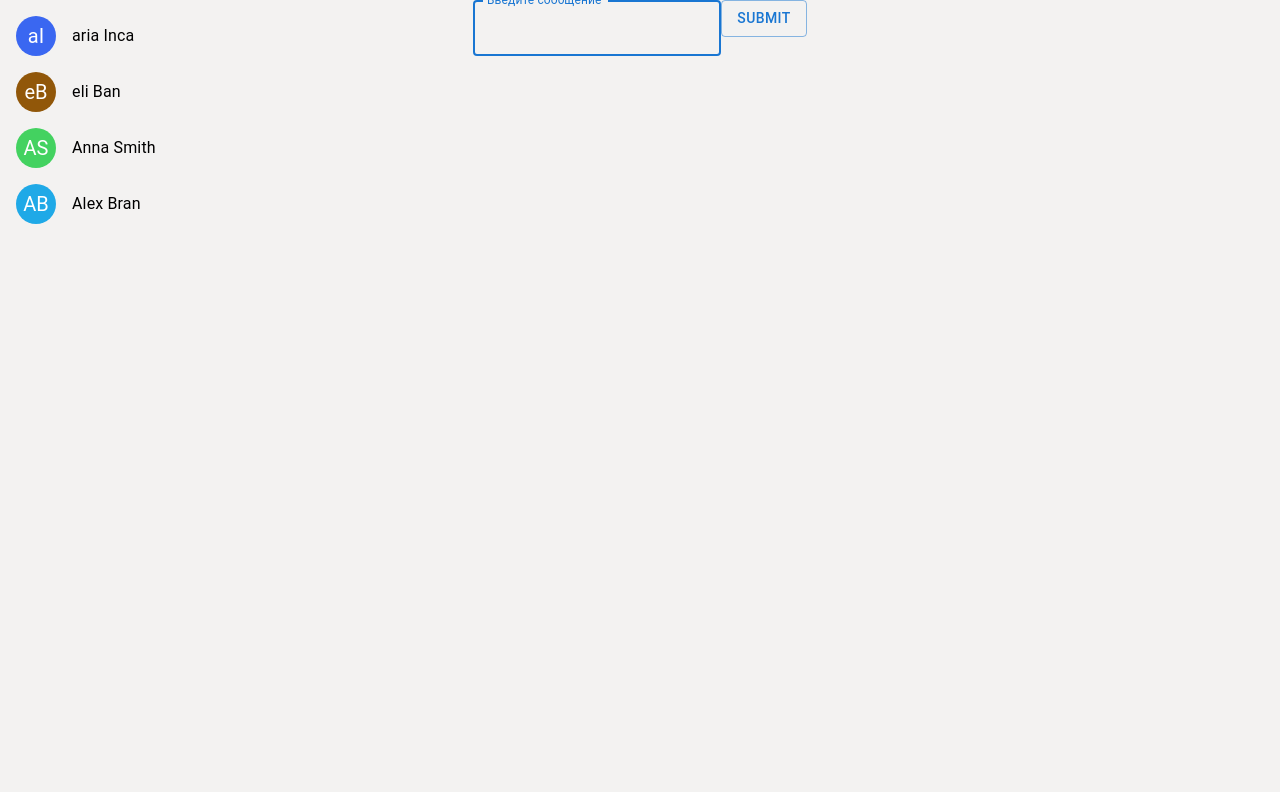
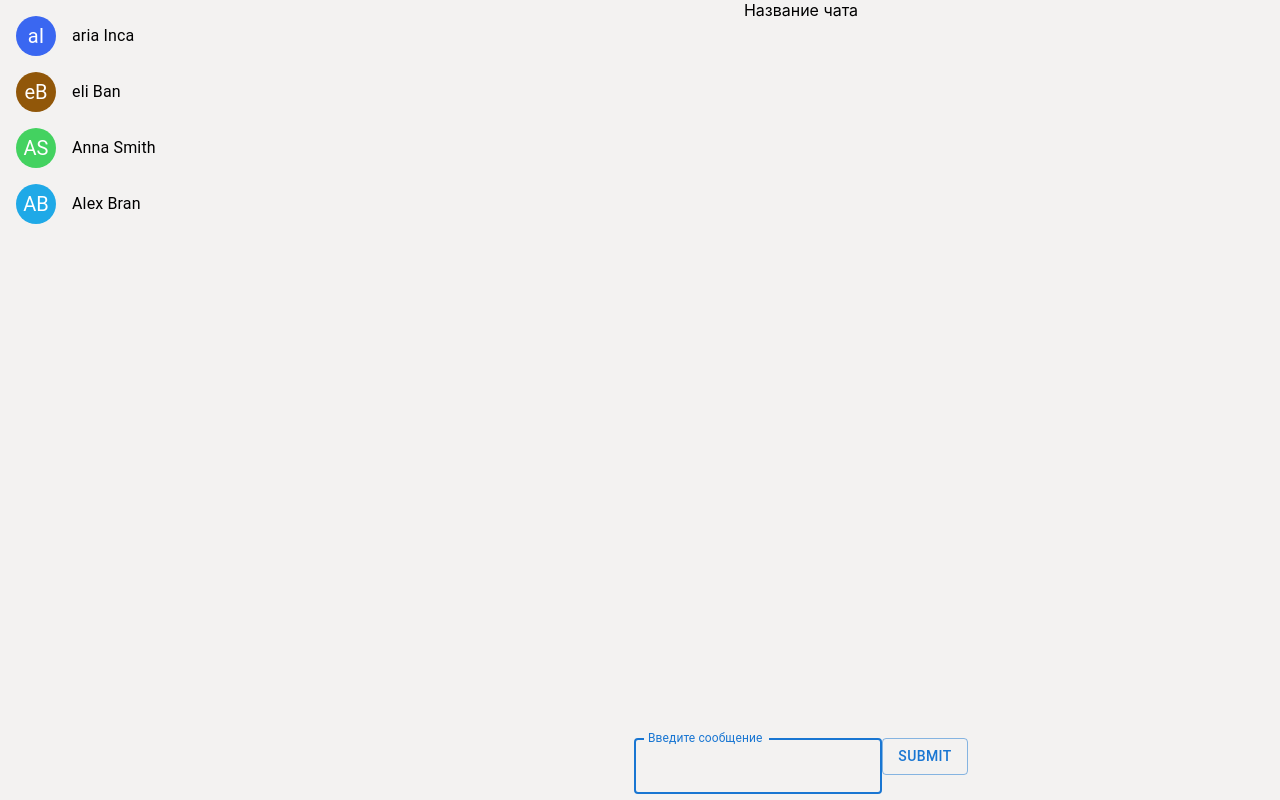
Before and after one commit to Alaya95/react-messenger, a React (Create React App) app: page / in a window 1280 px wide. Built offline with nearby package versions, Linux system fonts and the light colour scheme.

Commit message:
add mui grid

```diff
--- a/src/App.js
+++ b/src/App.js
@@ -4,7 +4,7 @@ import { useState, useRef, useEffect } from 'react';
 import { AUTHORS } from './components/utils/constants';
 import { MessageList } from './components/MessageList/MessageList';
 import './App.css';
-import { Container, Grid } from '@mui/material';
+import { Box } from '@mui/material';
 
 const chats = [
   { id: 1, name: 'aria', family: 'Inca' },
@@ -40,15 +40,54 @@ function App() {
 
   return (
     <div className="App">
-      <Grid container rowSpacing={1} columnSpacing={{ xs: 1, sm: 2, md: 3 }}>
-        <Grid item xs={2} sm={4} md={4}>
+      <Box
+        sx={{
+          height: '100%',
+          display: 'grid',
+          gridTemplateColumns: 'repeat(4, 1fr)',
+          gap: 1,
+        }}>
+        <Box
+          sx={{
+            gridColumn: '1 / 2',
+          }}>
           <ChatsList chats={chats} />
-        </Grid>
-        <Grid item xs={2} sm={8} md={4}>
-          <MessageList messages={messages} />
-          <Form onSubmit={sendMessages} />
-        </Grid>
-      </Grid>
+        </Box>
+
+        <Box
+          sx={{
+            height: '100%',
+            gridColumn: '2 / 5',
+            display: 'grid',
+            gridRow: '1',
+          }}>
+          <Box
+            sx={{
+              height: '5vh',
+              gridRow: '1 / 1',
+              gap: '1',
+            }}>
+            Название чата
+          </Box>
+          <Box
+            sx={{
+              height: '85vh',
+              gridRow: '2 / 4',
+              overflow: ' scroll',
+              overflowX: 'hidden',
+              overflowY: 'auto',
+            }}>
+            <MessageList messages={messages} />
+          </Box>
+          <Box
+            sx={{
+              gridRow: '4 / 4',
+              gap: 1,
+            }}>
+            <Form onSubmit={sendMessages} />
+          </Box>
+        </Box>
+      </Box>
     </div>
   );
 }
```
